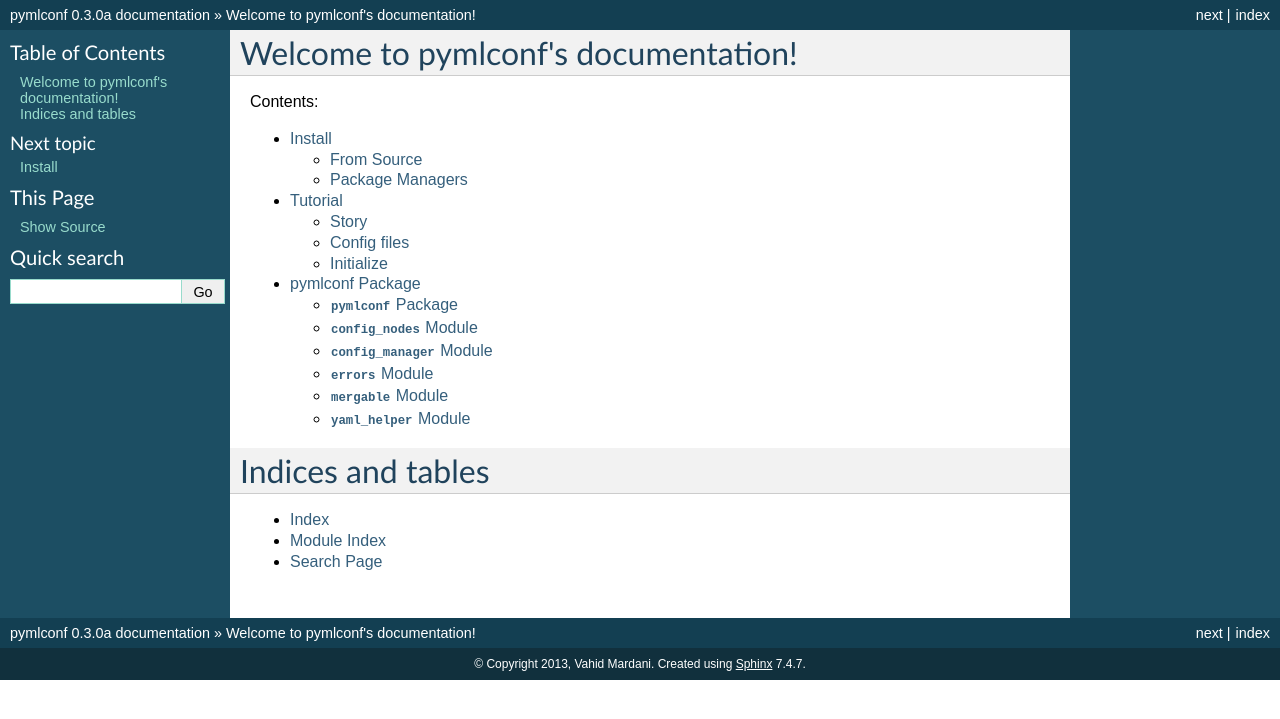
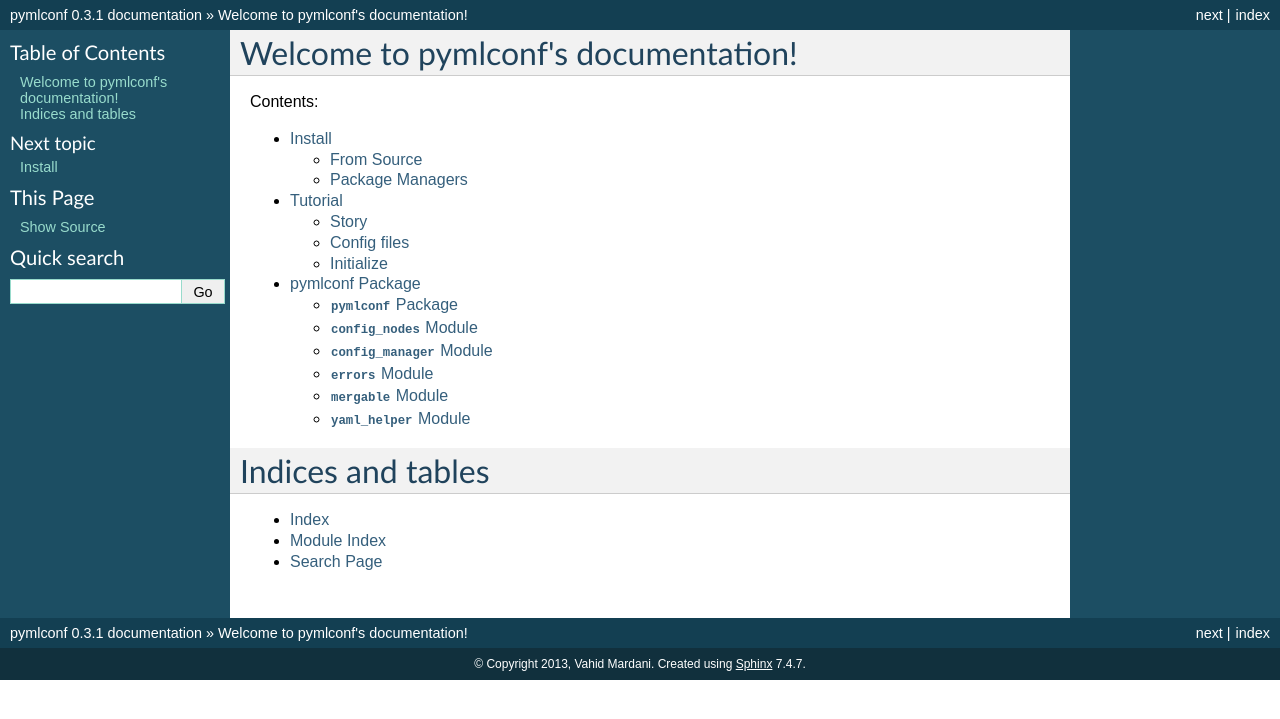
Before and after one commit to pylover/pymlconf, a Sphinx documentation site: the page built from doc/index.rst, in a window 1280 px wide. Shown: the top 719 px of the page. Built offline with Sphinx 7.4.7, drawn with Linux system fonts in a browser that asks for light colours.

Commit message:
documents

```diff
--- a/doc/conf.py
+++ b/doc/conf.py
@@ -50,7 +50,7 @@
 # The short X.Y version.
 version = '0.3'
 # The full version, including alpha/beta/rc tags.
-release = '0.3.0a'
+release = '0.3.1'
 
 # The language for content autogenerated by Sphinx. Refer to documentation
 # for a list of supported languages.
```
Also changed, not shown: README.md (+3 -4 lines).
